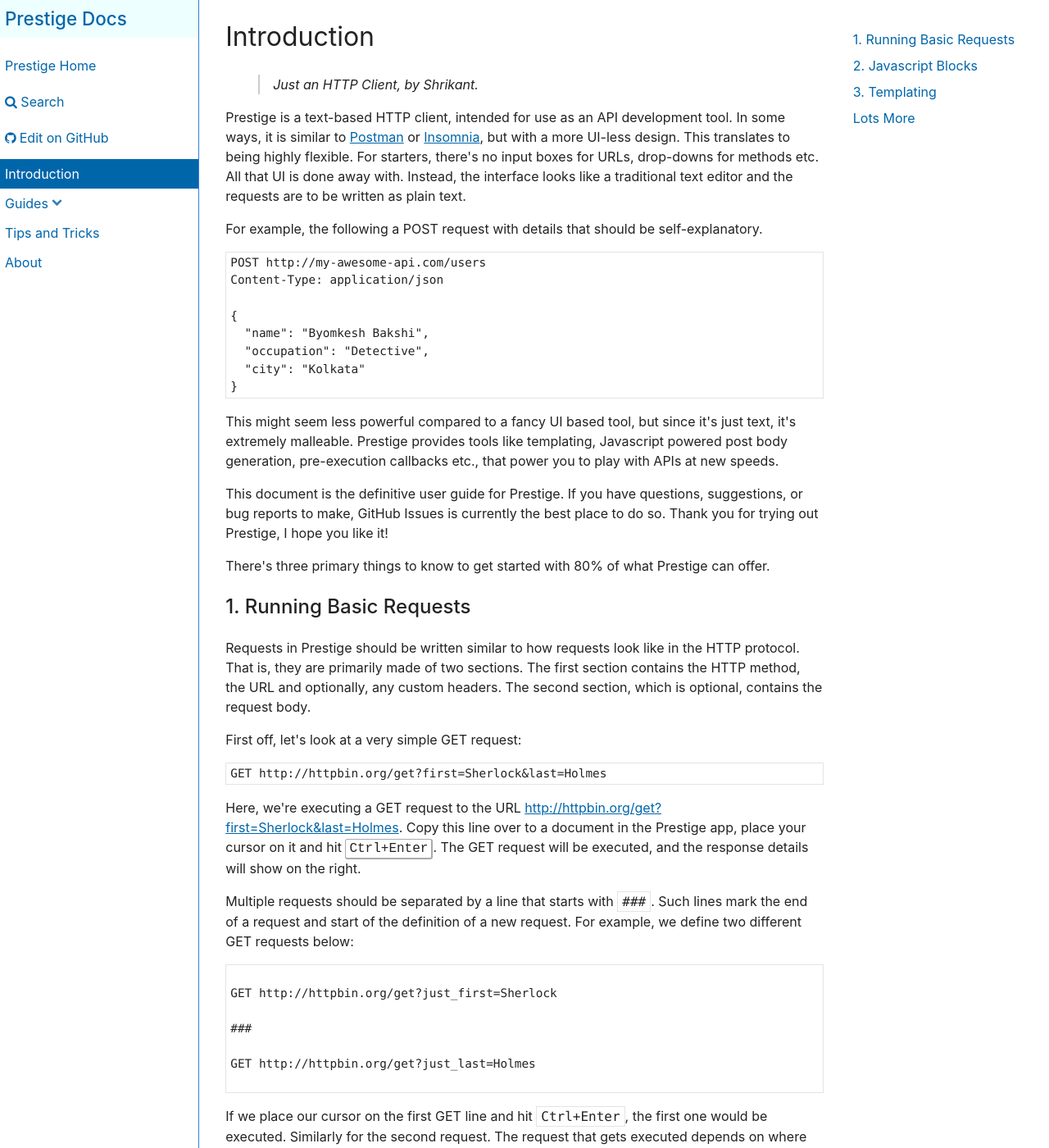
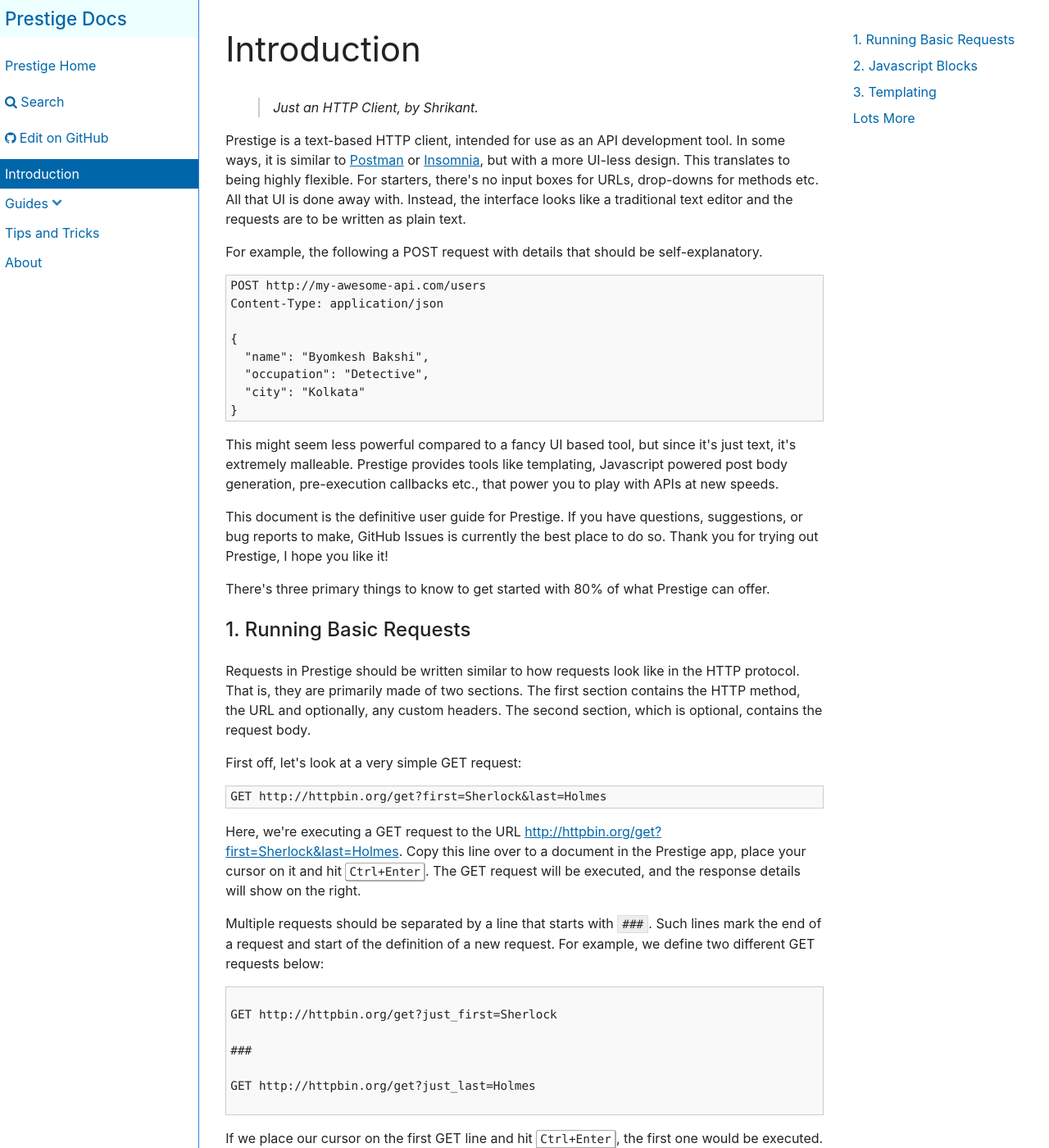
Before and after one commit to sharat87/prestige, an MkDocs documentation site: the page built from docs/content/index.md, in a window 1280 px wide and 1400 px high. Shown: the whole window at 82% size. Built offline with MkDocs 1.6.1, drawn with Linux system fonts in a browser that asks for light colours; nearby versions of some CDN libraries; some of the changed text lies outside the part shown.

Commit message:
Remove syntax highlighting in docs

````diff
--- a/docs/content/index.md
+++ b/docs/content/index.md
@@ -3,9 +3,10 @@
 > Just an HTTP Client, by Shrikant.
 
 Prestige is a text-based HTTP client, intended for use as an API development tool. In some ways, it is similar to
-[Postman](https://postman.co) or [Insomnia](https://insomnia.rest), but with a more UI-less design. This translates to
-being highly flexible. For starters, there's no input boxes for URLs, drop-downs for methods etc. All that UI is done
-away with. Instead, the interface looks like a traditional text editor and the requests are to be written as plain text.
+[Postman](https://postman.co){:rel="noopener"} or [Insomnia](https://insomnia.rest){:rel="noopener"}, but with a more
+UI-less design. This translates to being highly flexible. For starters, there's no input boxes for URLs, drop-downs for
+methods etc. All that UI is done away with. Instead, the interface looks like a traditional text editor and the requests
+are to be written as plain text.
 
 For example, the following a POST request with details that should be self-explanatory.
 
@@ -58,8 +59,8 @@ GET http://httpbin.org/get?just_last=Holmes
 
 ```
 
-If we place our cursor on the first GET line and hit `Ctrl+Enter`, the first one would be executed. Similarly for the
-second request. The request that gets executed depends on where the cursor is *when the hotkey is invoked*.
+If we place our cursor on the first GET line and hit <kbd>Ctrl+Enter</kbd>, the first one would be executed. Similarly
+for the second request. The request that gets executed depends on where the cursor is *when the hotkey is invoked*.
 
 As mentioned earlier, a second section can be added for passing request body. Let's execute a simple POST request with a
 JSON body:
@@ -107,8 +108,8 @@ alert("in js block")
 GET http://httpbin.org/get
 ```
 
-If we put the cursor on the last line and hit `Ctrl+Enter`, we will see the alert message popup, and the request will
-be executed only *after* we close the alert message.
+If we put the cursor on the last line and hit <kbd>Ctrl+Enter</kbd>, we will see the alert message popup, and the
+request will be executed only *after* we close the alert message.
 
 Javascript blocks can be used for simple templating (explained in following section), or for more advanced scripting
 that can customize the way Prestige executes requests. Learn more at the [Javascript Blocks
@@ -129,9 +130,9 @@ this.data.lastName = "Holmes"
 GET http://httpbin.org/get?first=${firstName}&last=${lastName}
 ```
 
-Here, when we place the cursor on the GET line and hit `Ctrl+Enter`, Prestige first evaluates the Javascript block, and
-then renders the GET request line as if it's a [template string][], with values from `this.data` in scope. So, the
-request that actually gets executed is the following:
+Here, when we place the cursor on the GET line and hit <kbd>Ctrl+Enter</kbd>, Prestige first evaluates the Javascript
+block, and then renders the GET request line as if it's a [template string][], with values from `this.data` in scope.
+So, the request that actually gets executed is the following:
 
 [template string]: https://developer.mozilla.org/en-US/docs/Web/JavaScript/Reference/Template_literals
 
--- a/docs/mkdocs.yml
+++ b/docs/mkdocs.yml
@@ -21,6 +21,9 @@ markdown_extensions:
       toc_depth: "2-5"
   - "attr_list"
   - "admonition"
+  # - "codehilite":
+  #     linenums: true
+  #     guess_lang: false
 
 nav:
   - "index.md"
--- a/docs/theme/base.html
+++ b/docs/theme/base.html
@@ -16,23 +16,20 @@
 
 	{%- block styles %}
 		<link href="https://stackpath.bootstrapcdn.com/font-awesome/4.7.0/css/font-awesome.min.css" rel="stylesheet">
-		<link href="{{ 'css/base.css'|url }}" rel="stylesheet">
 		<link rel="stylesheet" href="https://unpkg.com/tachyons@4.12.0/css/tachyons.min.css"/>
-		{%- if config.theme.highlightjs %}
-		<link rel="stylesheet" href="https://cdnjs.cloudflare.com/ajax/libs/highlight.js/9.12.0/styles/{{ config.theme.hljs_style }}.min.css">
-		{%- endif %}
 		{%- for path in config['extra_css'] %}
 		<link href="{{ path|url }}" rel="stylesheet">
 		{%- endfor %}
+		<link href="{{ 'css/base.css'|url }}" rel="stylesheet">
 	{%- endblock %}
 
 	{%- block libs %}
 		{%- if config.theme.highlightjs %}
-		<script src="https://cdnjs.cloudflare.com/ajax/libs/highlight.js/9.12.0/highlight.min.js"></script>
+		<!-- <script src="https://cdnjs.cloudflare.com/ajax/libs/highlight.js/9.12.0/highlight.min.js"></script> -->
 		{%- for lang in config.theme.hljs_languages %}
-		<script src="https://cdnjs.cloudflare.com/ajax/libs/highlight.js/9.12.0/languages/{{lang}}.min.js"></script>
+		<!-- <script src="https://cdnjs.cloudflare.com/ajax/libs/highlight.js/9.12.0/languages/{{lang}}.min.js"></script> -->
 		{%- endfor %}
-		<script>hljs.initHighlightingOnLoad();</script>
+		<script>//hljs.initHighlightingOnLoad();</script>
 		{%- endif %}
 	{%- endblock %}
 
--- a/docs/theme/css/base.css
+++ b/docs/theme/css/base.css
@@ -141,34 +141,38 @@ hr {
 	border-top: 1px solid #aaa;
 }
 
-pre, .rst-content tt {
+code, kbd {
+	font-family: SFMono-Regular, Menlo, Monaco, Consolas, "Liberation Mono", "Courier New", monospace;
+	font-size: .9rem;
+}
+
+pre {
 	max-width: 100%;
-	border: solid 1px #e1e4e5;
+	border: solid 1px #CCC;
 	overflow-x: auto;
+	background-color: #F9F9F9;
 }
 
 code {
 	padding: 2px 5px;
-	border: solid 1px #e1e4e5;
+	border: solid 1px #DDD;
 	white-space: pre-wrap;
 	word-wrap: break-word;
+	background-color: #EEE;
 }
 
-pre code {
+pre > code {
 	display: block;
-	background: transparent;
 	border: none;
 	white-space: pre;
 	word-wrap: normal;
-	font-family: SFMono-Regular, Menlo, Monaco, Consolas, "Liberation Mono", "Courier New", monospace;
-	font-size: .9rem;
-	color: inherit;
 	word-break: normal;
+	background-color: transparent;
 }
 
 kbd {
 	padding: 2px 4px;
-	font-size: .9rem;;
+	font-size: .9rem;
 	border-radius: 3px;
 	border-width: 1px 2px 2px 1px;
 	border-style: solid;
--- a/requirements.txt
+++ b/requirements.txt
@@ -14,6 +14,7 @@ flask
 
 # docs
 mkdocs
+pygments
 
 # linting
 flake8
````
